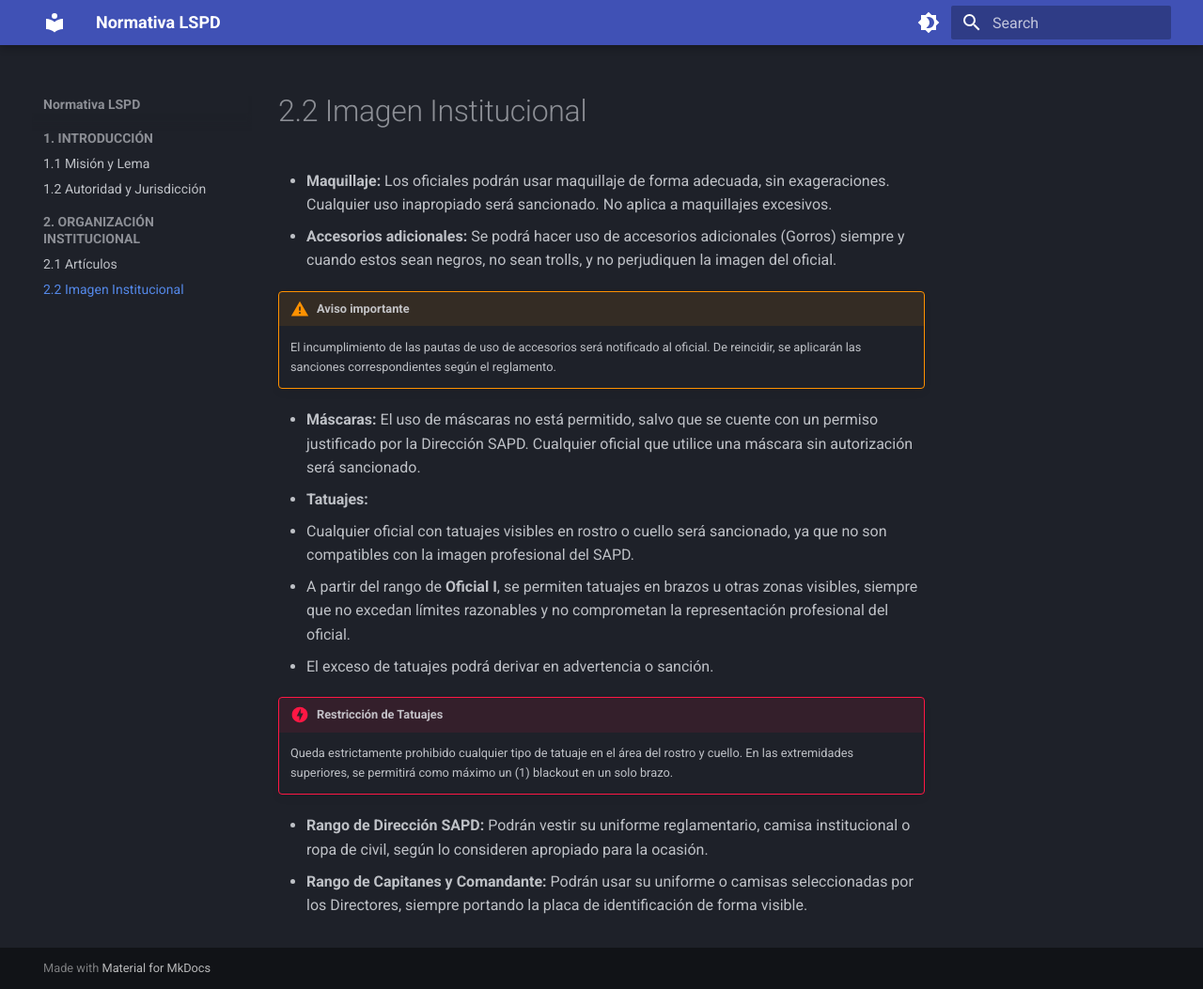
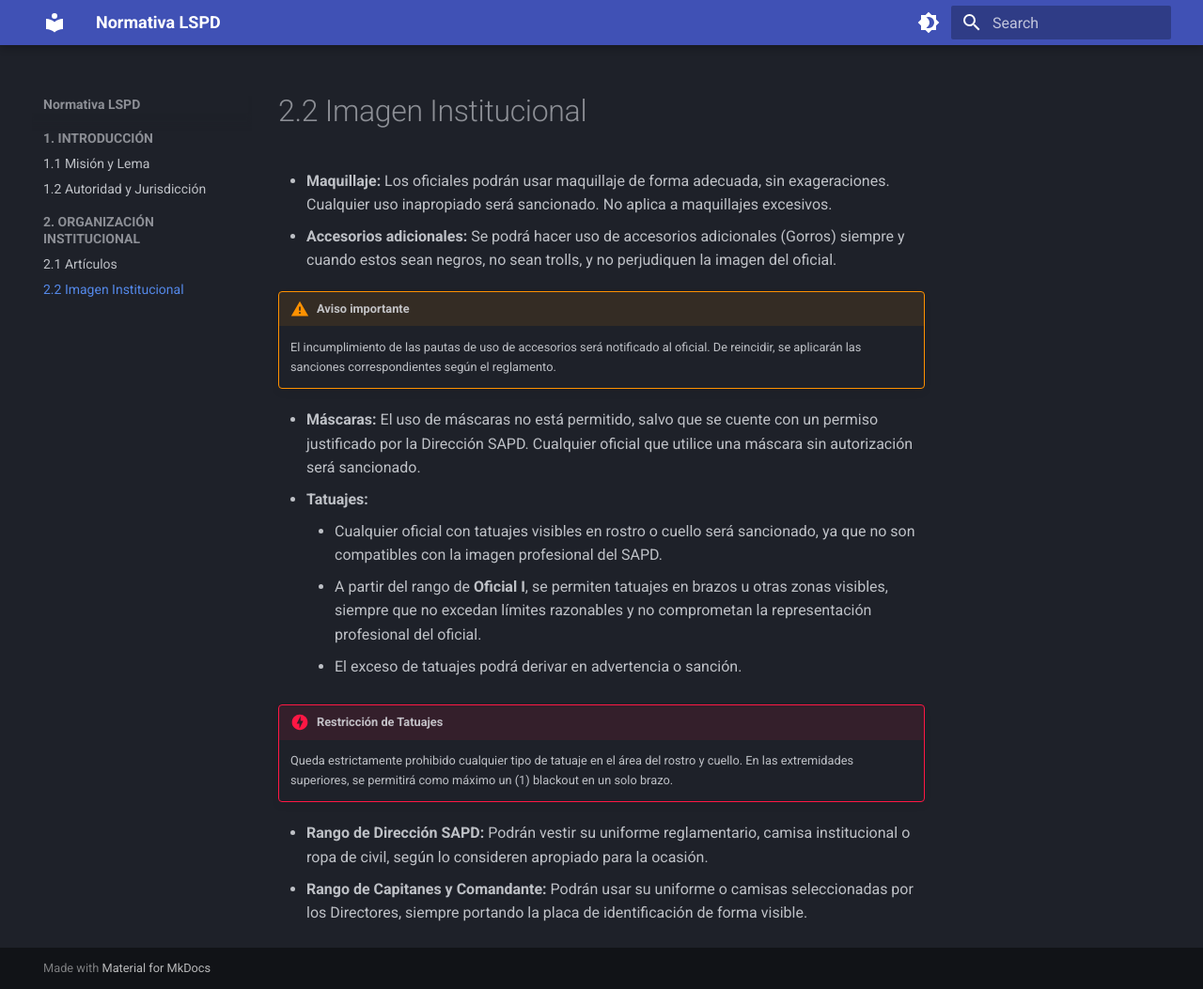
Before and after one commit to normativa-lspd-infinity-rp/Normativa-LSPD, an MkDocs documentation site: the page built from docs/organizacion/imagen-institucional.md, in a window 1280 px wide and 1053 px high. Shown: the whole window at 94% size. Built offline with MkDocs 1.6.1 and Material for MkDocs 9.7.7, drawn with Linux system fonts in a browser that asks for light colours.

```diff
--- a/docs/organizacion/imagen-institucional.md
+++ b/docs/organizacion/imagen-institucional.md
@@ -8,9 +8,9 @@
 
 - **Máscaras:** El uso de máscaras no está permitido, salvo que se cuente con un permiso justificado por la Dirección SAPD. Cualquier oficial que utilice una máscara sin autorización será sancionado.
 - **Tatuajes:**
-  * Cualquier oficial con tatuajes visibles en rostro o cuello será sancionado, ya que no son compatibles con la imagen profesional del SAPD.
-  * A partir del rango de **Oficial I**, se permiten tatuajes en brazos u otras zonas visibles, siempre que no excedan límites razonables y no comprometan la representación profesional del oficial.
-  * El exceso de tatuajes podrá derivar en advertencia o sanción.
+    - Cualquier oficial con tatuajes visibles en rostro o cuello será sancionado, ya que no son compatibles con la imagen profesional del SAPD.
+    - A partir del rango de **Oficial I**, se permiten tatuajes en brazos u otras zonas visibles, siempre que no excedan límites razonables y no comprometan la representación profesional del oficial.
+    - El exceso de tatuajes podrá derivar en advertencia o sanción.
 
 !!! danger "Restricción de Tatuajes"
     Queda estrictamente prohibido cualquier tipo de tatuaje en el área del rostro y cuello. En las extremidades superiores, se permitirá como máximo un (1) blackout en un solo brazo.
```
